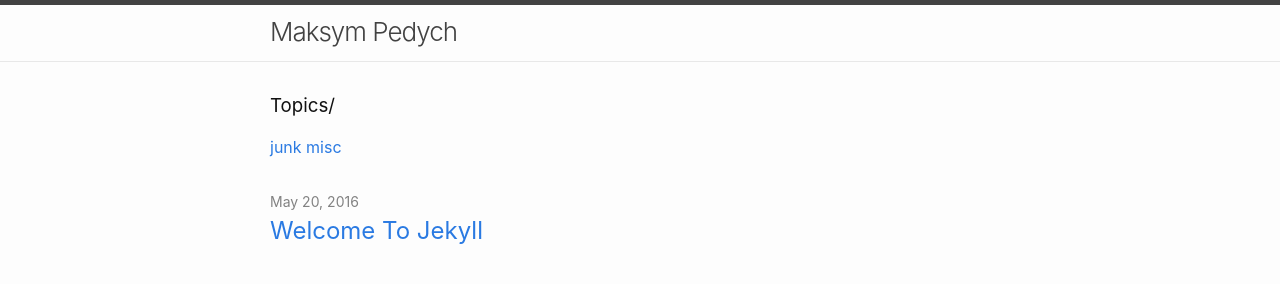
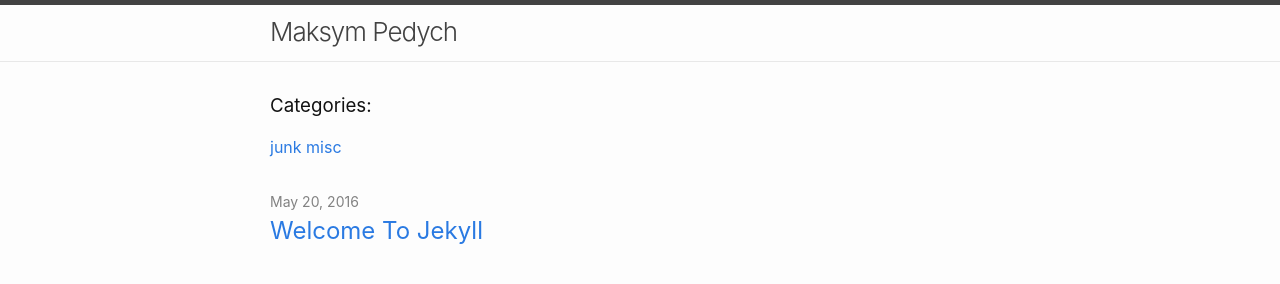
Before and after one commit to mpedych/mpedych.github.io, a Jekyll site: the page built from index.md, in a window 1280 px wide. Shown: the top 284 px of the page. Built offline with Jekyll 4.4.1, drawn with Linux system fonts in a browser that asks for light colours.

Commit message:
Topics to categories.

```diff
--- a/_layouts/home.html
+++ b/_layouts/home.html
@@ -8,7 +8,7 @@ layout: default
   {%- endif -%}
 
     <nav class="sidebar-nav">
-      <h3 class="category-topic">Topics/</h3>
+      <h3 class="category-topic">Categories:</h3>
       {% assign sortedCategories = site.categories | sort %}
       {% for category in sortedCategories %}
       {% assign cat4url = category[0] | remove:' ' | downcase %}
```
